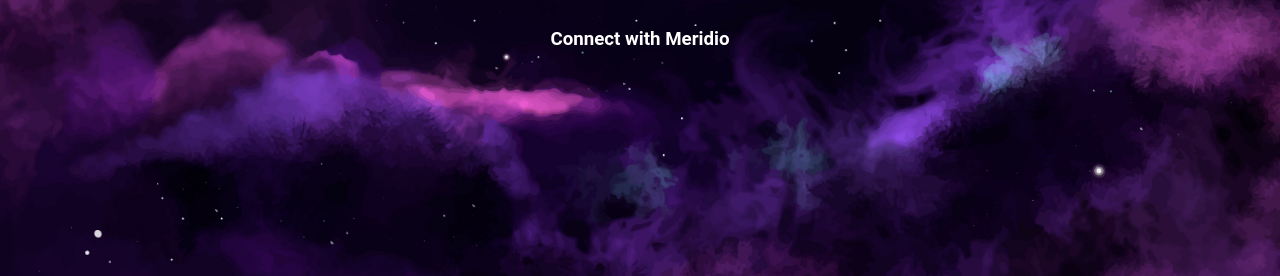
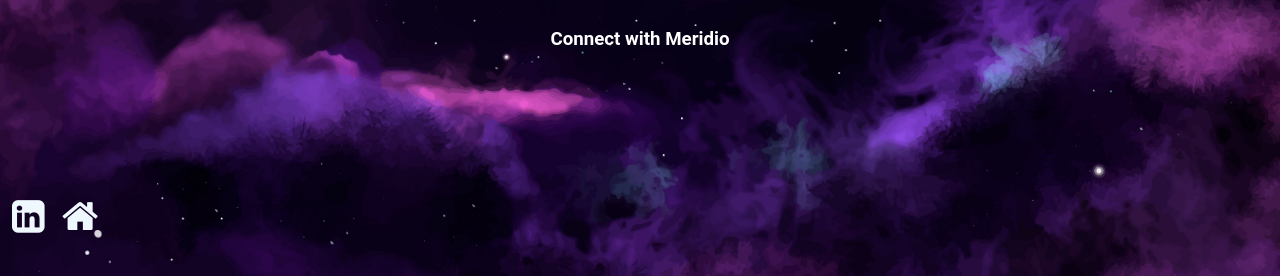
Before and after one commit to supersarahhh/Meridio-Full-Stack-App, a Django app: page / in a window 1280 px wide. Shown: the part 544-820 px from the top of the page. Run offline with Django 4.2, Linux system fonts and the light colour scheme.

Commit message:
added social icons

```diff
--- a/meridio/main_app/static/css/style.css
+++ b/meridio/main_app/static/css/style.css
@@ -75,14 +75,14 @@
   }
 
   .values {
-    margin: 100px 200px 50px 200px;
+    margin: 100px 100px 50px 100px;
 
   }
 
   .about {
     backdrop-filter: blur(8px);
     background-color: #4547484d;
-    margin: 100px 100px 50px 50px;
+    margin: 100px 50px 50px 50px;
     border-radius: 10px;
     padding: 20px;
 
@@ -105,3 +105,34 @@
     margin: 20px 100px;
     text-align: center;
   }
+
+  .linkedin {
+    border-radius: 8px;
+    background-color: transparent;
+    color: aliceblue;
+    position: fixed;
+    bottom: 0;
+    left: 0;
+    margin: 15px 10px;
+    border-color: transparent;
+    cursor: pointer;
+    font-size: 38px;
+
+  }
+
+  .homebtn {
+    border-radius: 8px;
+    background-color: transparent;
+    color: aliceblue;
+    position: fixed;
+    bottom: 0;
+    margin: 15px 60px;
+    border-color: transparent;
+    cursor: pointer;
+    font-size: 39px;
+}
+
+footer {
+  display: flex;
+  align-items: center;
+}
--- a/meridio/main_app/templates/base.html
+++ b/meridio/main_app/templates/base.html
@@ -6,6 +6,12 @@
     <meta charset="UTF-8">
     <meta name="viewport" content="width=device-width, initial-scale=1.0">
     <link rel="stylesheet" href="{% static 'css/style.css' %}">
+    <link rel="stylesheet" href="https://cdnjs.cloudflare.com/ajax/libs/font-awesome/4.7.0/css/font-awesome.min.css">
+
+    <link
+    rel="stylesheet"
+    href="https://cdnjs.cloudflare.com/ajax/libs/animate.css/4.1.1/animate.min.css"
+  />
 
     <title>Meridio</title>
 </head>
--- a/meridio/main_app/templates/home.html
+++ b/meridio/main_app/templates/home.html
@@ -22,5 +22,12 @@
 
 <section>
     <h3>Connect with Meridio</h3>
+
+    <footer>
+    <button class="linkedin">
+        <i class="fa fa-linkedin-square"></i>
+    </button>
+
+    <button class="homebtn"><i class="fa fa-home"></i></button></footer>
 </section>
 {% endblock %}
```
